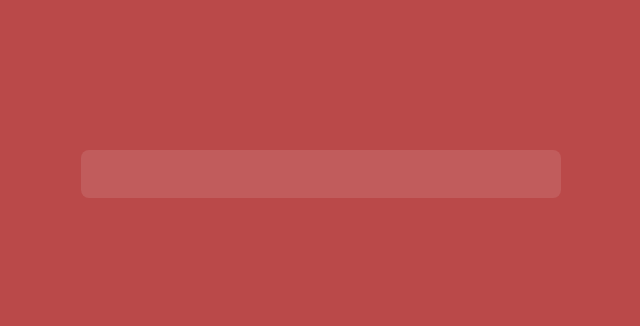
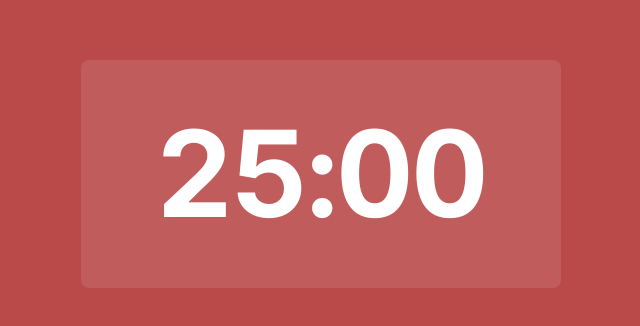
Before and after one commit to arnonphimol06-creator/ozones, a Next.js app in the folder web/: page / in a window 1280 px wide. Shown: the part 226-552 px from the top of the page, without its empty margins (319-959 px from the left). Built offline with nearby package versions, Linux system fonts and the light colour scheme.

Commit message:
D5: useTimer hook + TimerDisplay, clock runs live on screen

```diff
--- a/web/package.json
+++ b/web/package.json
@@ -16,11 +16,13 @@
   },
   "devDependencies": {
     "@tailwindcss/postcss": "^4",
+    "@testing-library/react": "^16.3.2",
     "@types/node": "^20",
     "@types/react": "^19",
     "@types/react-dom": "^19",
     "eslint": "^9",
     "eslint-config-next": "16.2.10",
+    "jsdom": "^29.1.1",
     "tailwindcss": "^4",
     "typescript": "^5",
     "vitest": "^4.1.10"
--- a/web/src/app/page.tsx
+++ b/web/src/app/page.tsx
@@ -1,7 +1,21 @@
+"use client";
+
+import { TimerDisplay } from "@/components/TimerDisplay";
+import { useTimer } from "@/hooks/useTimer";
+import { DEFAULT_SETTINGS } from "@/lib/constants";
+
 export default function Home() {
+  const { state, remainingMs, start, pause } = useTimer(DEFAULT_SETTINGS);
+
   return (
     <main className="flex min-h-screen items-center justify-center p-4">
-      <div className="w-full max-w-[480px] rounded-lg bg-surface p-6" />
+      {/* Temporary click-to-toggle for today's demo; real Start/Pause/Skip buttons land in D6. */}
+      <div
+        onClick={state.status === "running" ? pause : start}
+        className="w-full max-w-[480px] cursor-pointer rounded-lg bg-surface p-6"
+      >
+        <TimerDisplay remainingMs={remainingMs} />
+      </div>
     </main>
   );
 }
--- /dev/null
+++ b/web/src/components/TimerDisplay.tsx
@@ -0,0 +1,9 @@
+import { formatDuration } from "@/lib/format";
+
+export function TimerDisplay({ remainingMs }: { remainingMs: number }) {
+  return (
+    <div className="clock text-center" aria-live="off">
+      {formatDuration(remainingMs)}
+    </div>
+  );
+}
--- /dev/null
+++ b/web/src/hooks/useTimer.ts
@@ -0,0 +1,48 @@
+"use client";
+
+import { useCallback, useEffect, useState } from "react";
+import * as machine from "@/lib/timerMachine";
+import type { TimerSettings, TimerState } from "@/types";
+
+const TICK_MS = 250;
+
+export function useTimer(settings: TimerSettings) {
+  const [state, setState] = useState<TimerState>(() => machine.createInitialState(settings));
+  const [now, setNow] = useState(() => Date.now());
+
+  // Drives re-renders while running so remainingMs (derived from endAt) stays live.
+  // Never decrements a stored seconds counter — endAt - now is recomputed every tick.
+  useEffect(() => {
+    if (state.status !== "running") return;
+
+    const tick = () => setNow(Date.now());
+    const id = window.setInterval(tick, TICK_MS);
+
+    // Background tabs throttle setInterval; recheck immediately on return so a
+    // session that finished while hidden is caught right away, not on the next tick.
+    const onVisibilityChange = () => {
+      if (document.visibilityState === "visible") tick();
+    };
+    document.addEventListener("visibilitychange", onVisibilityChange);
+
+    return () => {
+      window.clearInterval(id);
+      document.removeEventListener("visibilitychange", onVisibilityChange);
+    };
+  }, [state.status]);
+
+  useEffect(() => {
+    if (machine.isExpired(state, now)) {
+      setState(machine.complete(state, settings));
+    }
+  }, [state, now, settings]);
+
+  const remainingMs = machine.getRemainingMs(state, now);
+
+  const start = useCallback(() => setState((s) => machine.start(s, Date.now())), []);
+  const pause = useCallback(() => setState((s) => machine.pause(s, Date.now())), []);
+  const skip = useCallback(() => setState((s) => machine.skip(s, settings)), [settings]);
+  const reset = useCallback(() => setState((s) => machine.reset(s, settings)), [settings]);
+
+  return { state, remainingMs, start, pause, skip, reset };
+}
--- /dev/null
+++ b/web/src/lib/constants.ts
@@ -0,0 +1,12 @@
+import type { TimerSettings } from "@/types";
+
+export const DEFAULT_SETTINGS: TimerSettings = {
+  focusMin: 25,
+  shortMin: 5,
+  longMin: 15,
+  longInterval: 4,
+  autoStartBreaks: false,
+  autoStartPomodoros: false,
+  alarmSound: "default",
+  alarmVolume: 1,
+};
--- /dev/null
+++ b/web/src/lib/format.ts
@@ -0,0 +1,6 @@
+export function formatDuration(ms: number): string {
+  const totalSeconds = Math.max(0, Math.round(ms / 1000));
+  const minutes = Math.floor(totalSeconds / 60);
+  const seconds = totalSeconds % 60;
+  return `${String(minutes).padStart(2, "0")}:${String(seconds).padStart(2, "0")}`;
+}
--- a/web/vitest.config.ts
+++ b/web/vitest.config.ts
@@ -8,6 +8,6 @@ export default defineConfig({
     },
   },
   test: {
-    environment: "node",
+    environment: "jsdom",
   },
 });
```
Also changed, not shown: 2 other files (tests, documents, lock files or other folders).
